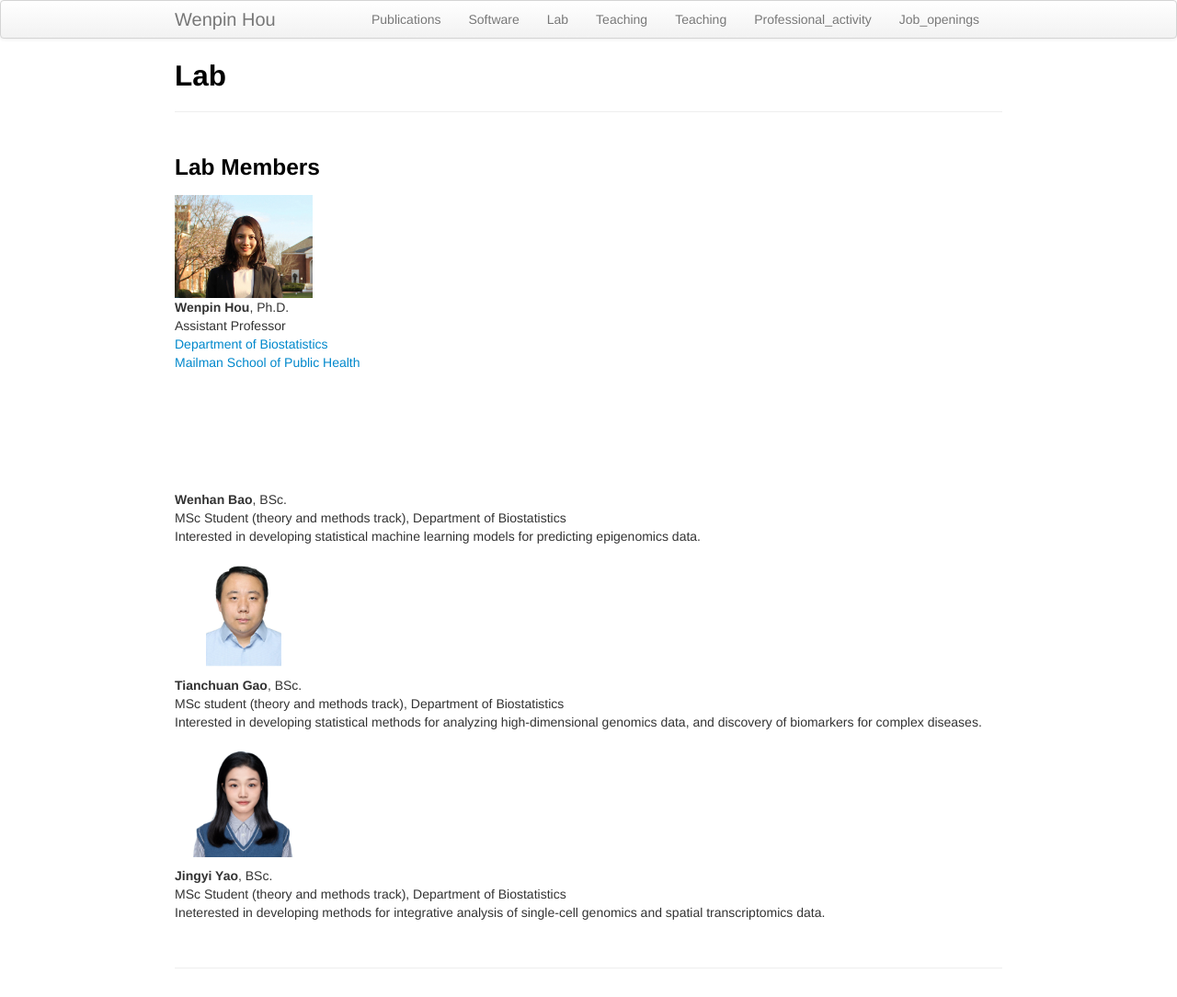
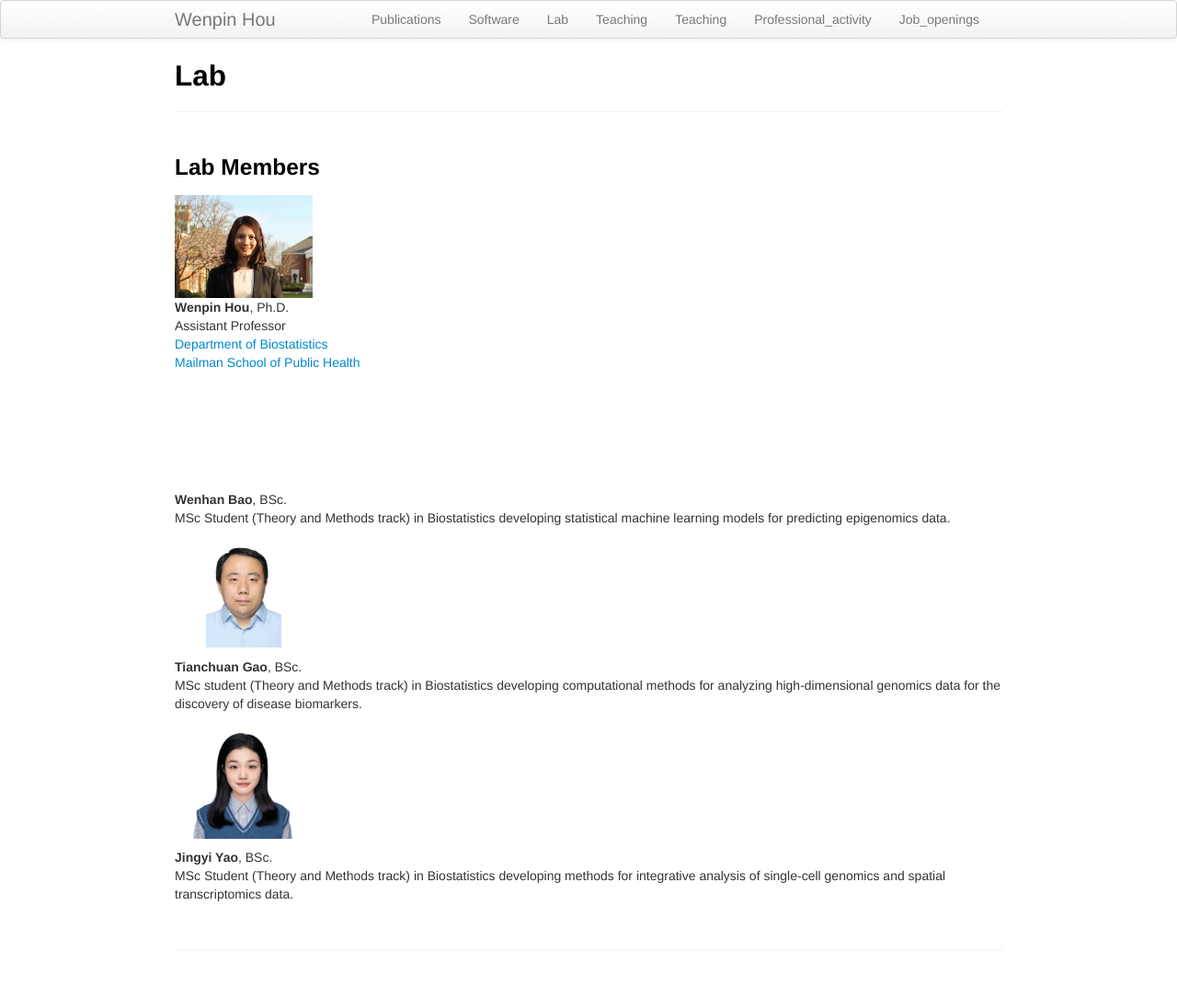
Before and after one commit to Winnie09/Wenpin_Hou, a Jekyll site: the page built from pages/lab.md, in a window 1280 px wide. Shown: the whole page at 92% size. Built offline with Jekyll 4.4.1, drawn with Linux system fonts in a browser that asks for light colours.

Commit message:
edit lab

```diff
--- a/pages/lab.md
+++ b/pages/lab.md
@@ -16,23 +16,20 @@ Assistant Professor <br/>
 
 <img src="../images/Wenhan_Bao_headshot.png" alt="images" width="150">
 **Wenhan Bao**, BSc. <br/>
-MSc Student (theory and methods track), Department of Biostatistics <br/>
-Interested in developing statistical machine learning models for predicting epigenomics data.<br/>
+MSc Student (Theory and Methods track) in Biostatistics developing statistical machine learning models for predicting epigenomics data.<br/>
 
 >
 
 <img src="../images/Tianchuan_Gao_headshot.png" alt="images" width="150">
 
 **Tianchuan Gao**, BSc. <br/>
-MSc student (theory and methods track), Department of Biostatistics <br/>
-Interested in developing statistical methods for analyzing high-dimensional genomics data, and discovery of biomarkers for complex diseases. <br/>
+MSc student (Theory and Methods track) in Biostatistics developing computational methods for analyzing high-dimensional genomics data for the discovery of disease biomarkers. <br/>
 
 >
 
 <img src="../images/Jingyi_Yao_headshot.png" alt="images" width="150">
 
 **Jingyi Yao**,  BSc. <br/>
-MSc Student (theory and methods track), Department of Biostatistics <br/>
-Ineterested in developing methods for integrative analysis of single-cell genomics and spatial transcriptomics data.  <br/>
+MSc Student (Theory and Methods track) in Biostatistics developing methods for integrative analysis of single-cell genomics and spatial transcriptomics data.  <br/>
 
 >
```
